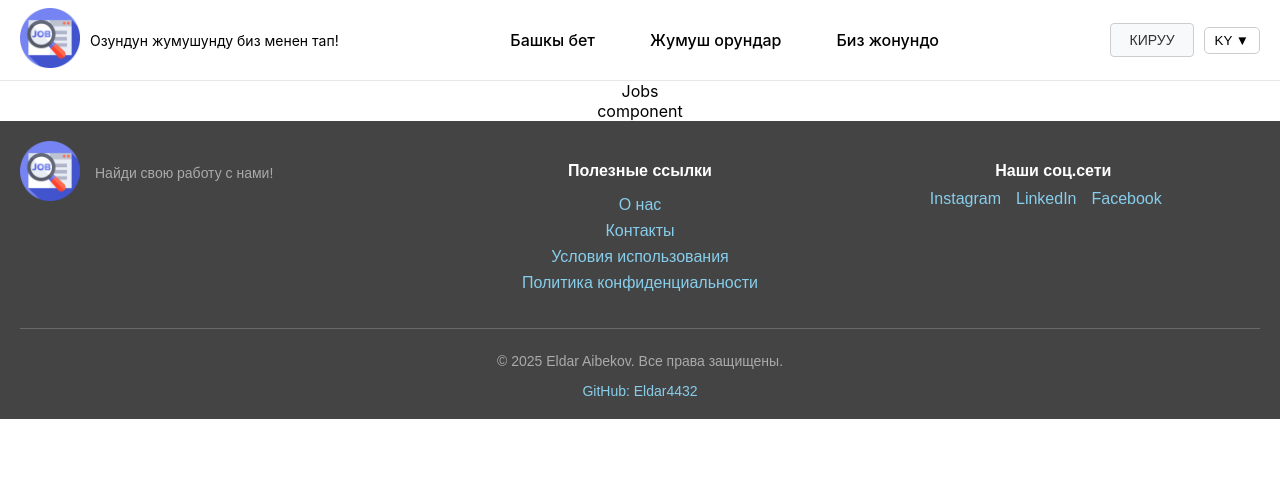
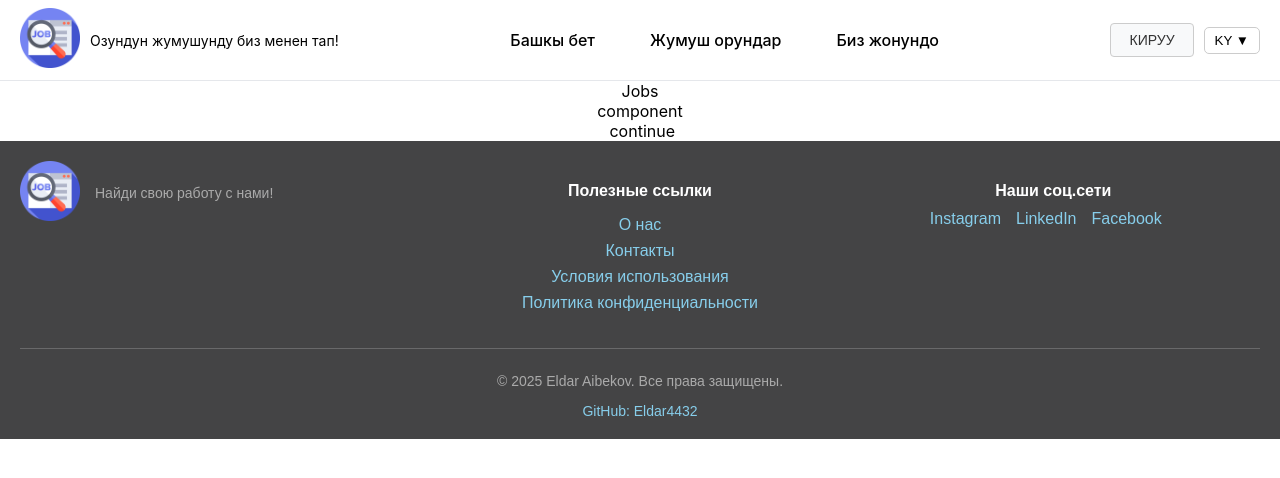
Before and after one commit to Eldar4432/master-thesis, a React (Create React App) app: page /jobs in a window 1280 px wide. Shown: the top 478 px of the page. Built offline with nearby package versions, Linux system fonts and the light colour scheme.

Commit message:
some sings

```diff
--- a/src/components/Jobs/Jobs.jsx
+++ b/src/components/Jobs/Jobs.jsx
@@ -5,6 +5,7 @@
     <div>
       <div>Jobs</div>
       <div>component</div>
+      <div> continue</div>
     </div>
   );
 };
```
